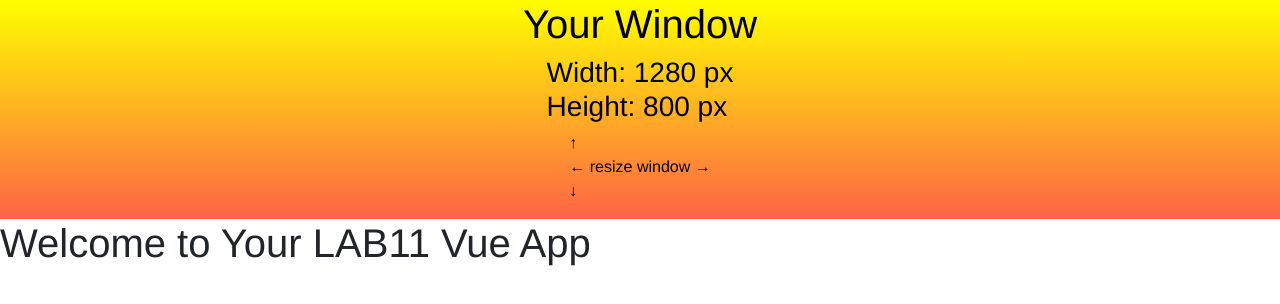
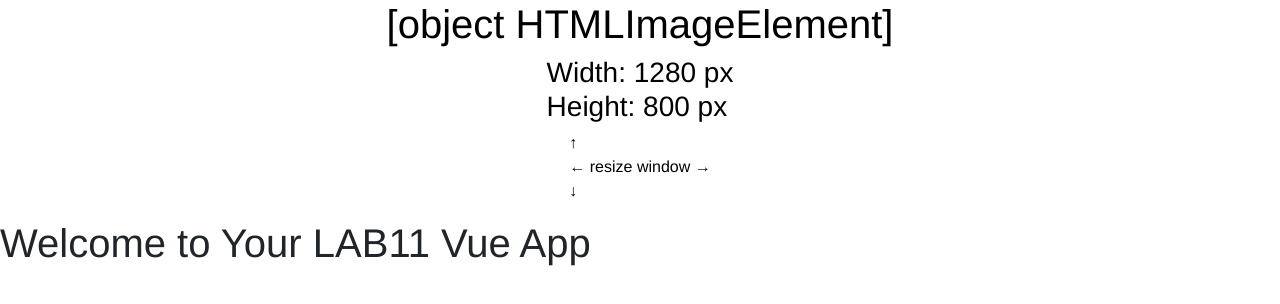
Before and after one commit to Burgermench/E-Shop---LAB11--IPM, a Vue app: page / in a window 1280 px wide. Shown: the top 304 px of the page. Built offline with nearby package versions, Linux system fonts and the light colour scheme.

Commit message:
Home experimenting with vue, js and images

```diff
--- a/src/views/Home.vue
+++ b/src/views/Home.vue
@@ -1,8 +1,8 @@
 <template>
   <div id="app">
 		<div id="content-wrapper">
-			<h1 class="title is-1">
-				Your Window
+			<h1>
+				{{ background.image }}
 			</h1>
 			<h3 class="title is-3">
 				Width: {{ window.width }} px<br/>
@@ -33,7 +33,7 @@ export default {
 				height: 0
 			},
 			background: {
-				image: "@/assets/images/home_background.jpg",
+				image: Image,
 				width: window.width,
 				height: window.height
 			},
@@ -41,7 +41,9 @@ export default {
 		}
 	},
 	mounted() {
-
+		console.clear();
+		this.background.image = new Image(this.background.width, this.background.height);
+		this.background.image.src = '@/assets/images/home_background.jpg';
 	},
 	created() {
 		window.addEventListener('resize', this.handleResize);
@@ -87,7 +89,6 @@ html,
     justify-content: center;
     align-items: center;
 	color: black;
-    background: linear-gradient($top-color, $bottom-color);
 }
 
 </style>
```
